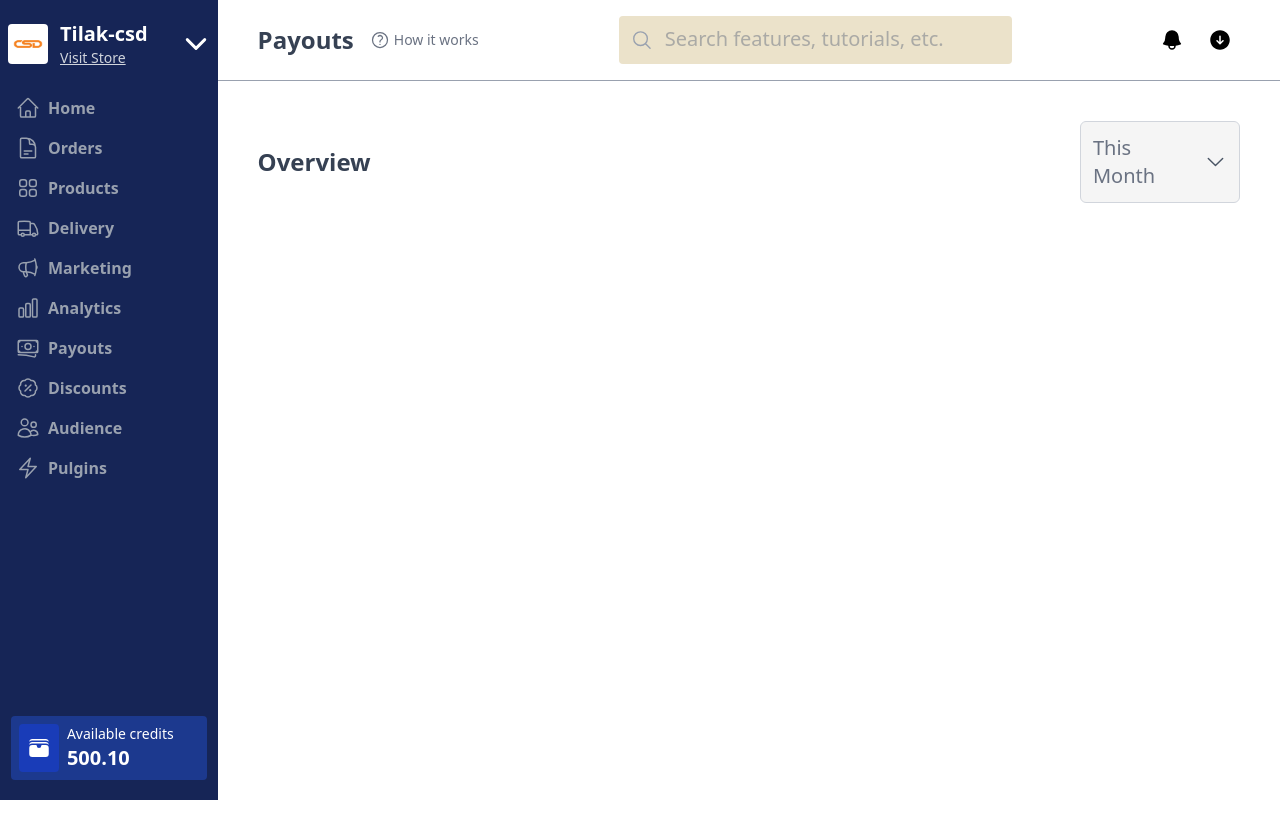
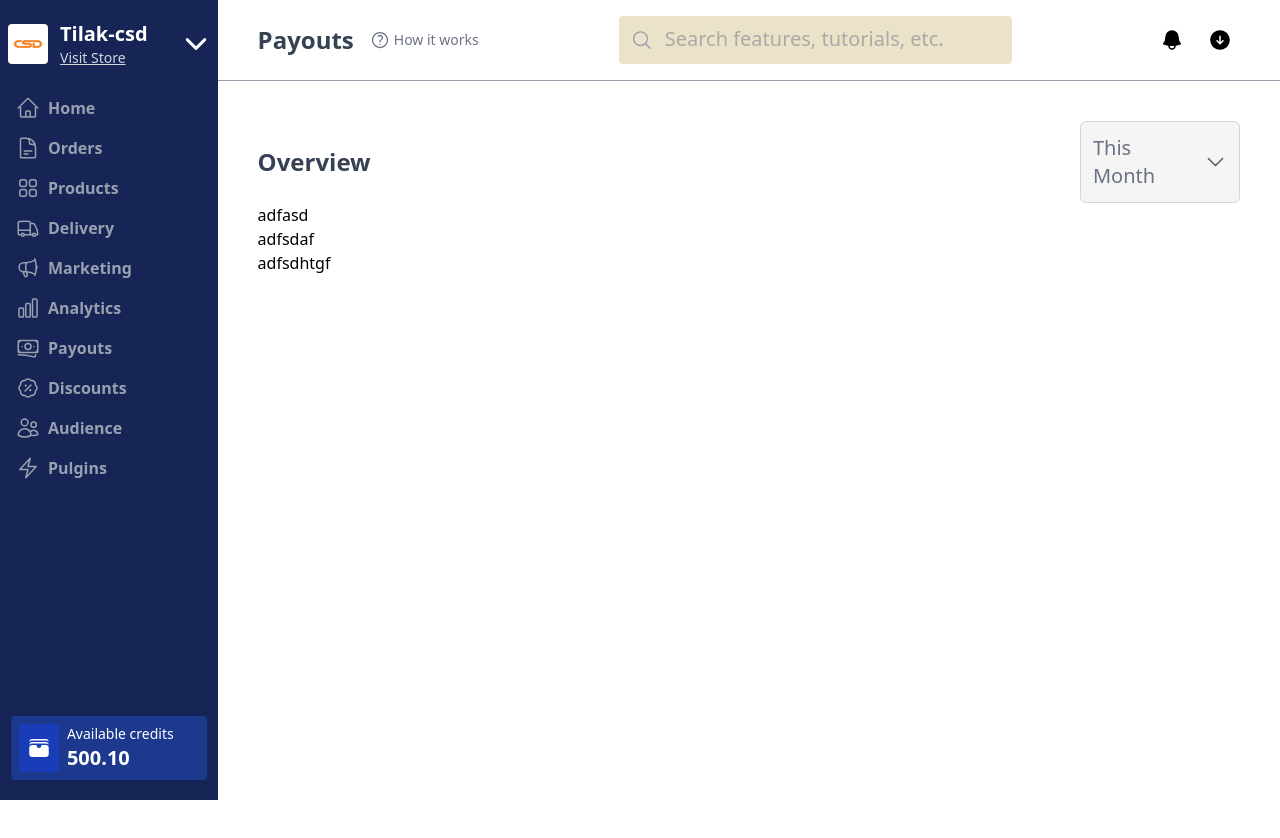
Before and after one commit to Tilak-csd/Dashboard-Clone, a React (Vite) app: page / in a window 1280 px wide. Shown: the top 838 px of the page. Built offline with nearby package versions, Linux system fonts and the light colour scheme.

Commit message:
creaeting the amount file

```diff
--- a/src/components/MainContent.jsx
+++ b/src/components/MainContent.jsx
@@ -1,5 +1,8 @@
 import React from 'react'
 import DropdownMonth from './DropdownMonth'
+import NextPayout from './amount/NextPayout'
+import AmountPending from './amount/AmountPending'
+import AmountProcessed from './amount/AmountProcessed'
 
 
 export default function MainContent() {
@@ -12,7 +15,11 @@ export default function MainContent() {
         <DropdownMonth />
       </div>
       {/* card option amount of transaction  */}
-      <div></div>
+      <div>
+        <NextPayout />
+        <AmountPending />
+        <AmountProcessed />
+      </div>
 
     </div>
   )
--- /dev/null
+++ b/src/components/amount/AmountPending.jsx
@@ -0,0 +1,9 @@
+import React from 'react'
+
+export default function AmountPending() {
+  return (
+    <div>
+      adfsdaf
+    </div>
+  )
+}
--- /dev/null
+++ b/src/components/amount/AmountProcessed.jsx
@@ -0,0 +1,9 @@
+import React from 'react'
+
+export default function AmountProcessed() {
+  return (
+    <div>
+      adfsdhtgf
+    </div>
+  )
+}
--- /dev/null
+++ b/src/components/amount/NextPayout.jsx
@@ -0,0 +1,10 @@
+// next payout card
+import React from 'react'
+
+export default function NextPayout() {
+  return (
+    <div>
+      adfasd
+    </div>
+  )
+}
```
